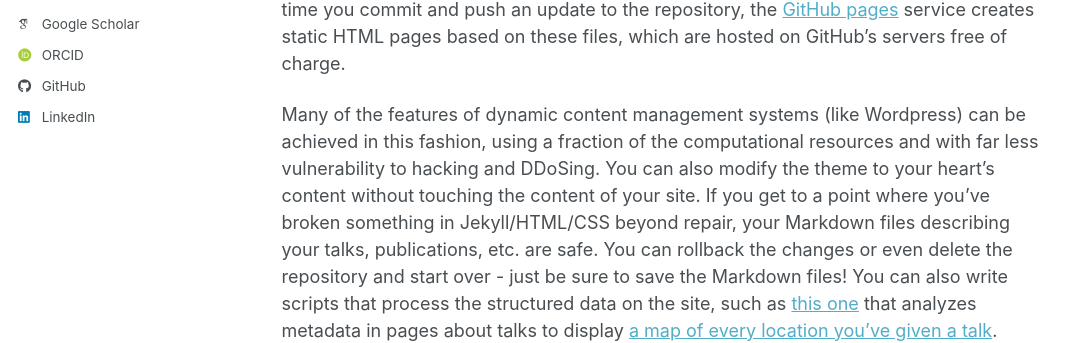
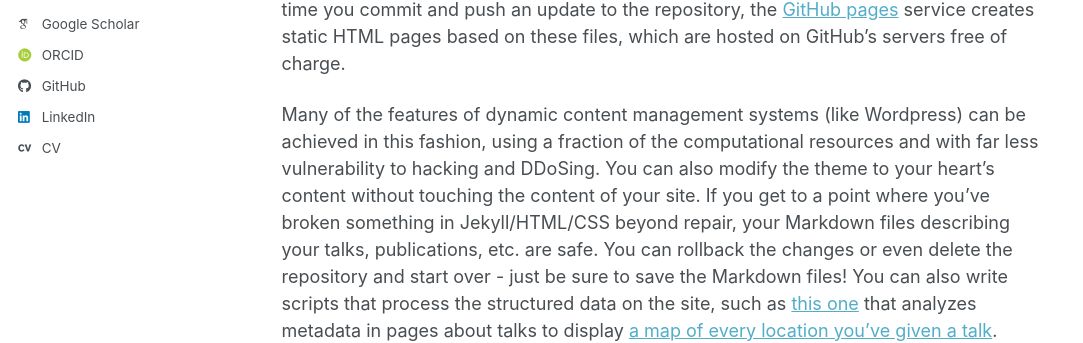
Before and after one commit to mathewchandy03/mathewchandy03.github.io, a Jekyll site: the page built from _pages/about.md, in a window 1280 px wide. Shown: the part 461-804 px from the top of the page, without its empty margins (0-1083 px from the left). Built offline with Jekyll 4.4.1, drawn with Linux system fonts in a browser that asks for light colours; some web fonts are replaced; a script bundle is joined from its source files by our own code; library files that are not in the unit come from our copies.

Commit message:
Update author-profile.html

```diff
--- a/_includes/author-profile.html
+++ b/_includes/author-profile.html
@@ -171,6 +171,10 @@
       {% if author.zhihu %}
       <li><a href="https://www.zhihu.com/people/{{ author.zhihu }}"><i class="fab fa-fw fa-zhihu icon-pad-right" aria-hidden="true"></i>Zhihu</a></li>
       {% endif %}
+
+      {% if author.cv %}
+        <li><a href="{{ author.cv }}"><i class="ai ai-cv ai-fw icon-pad-right"></i>CV</a></li>
+      {% endif %}
     </ul>
   </div>
 </div>
```
